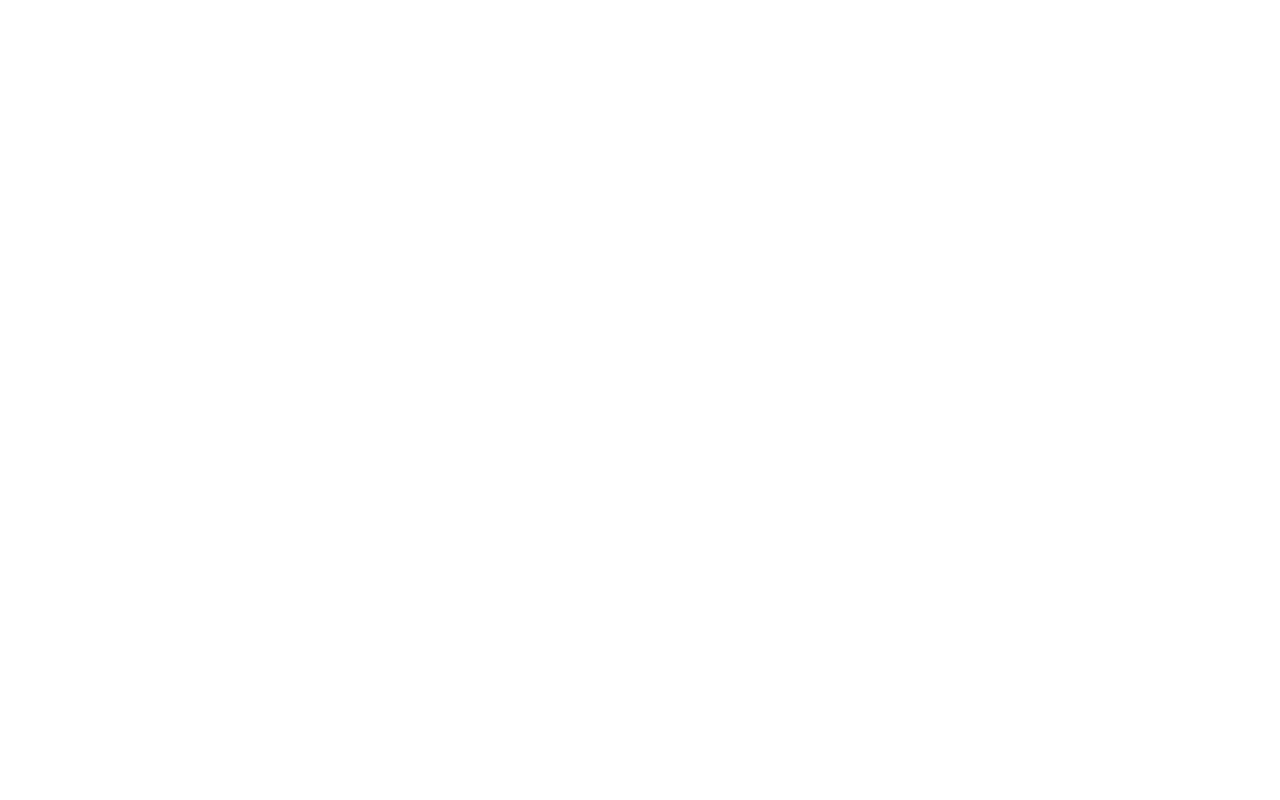
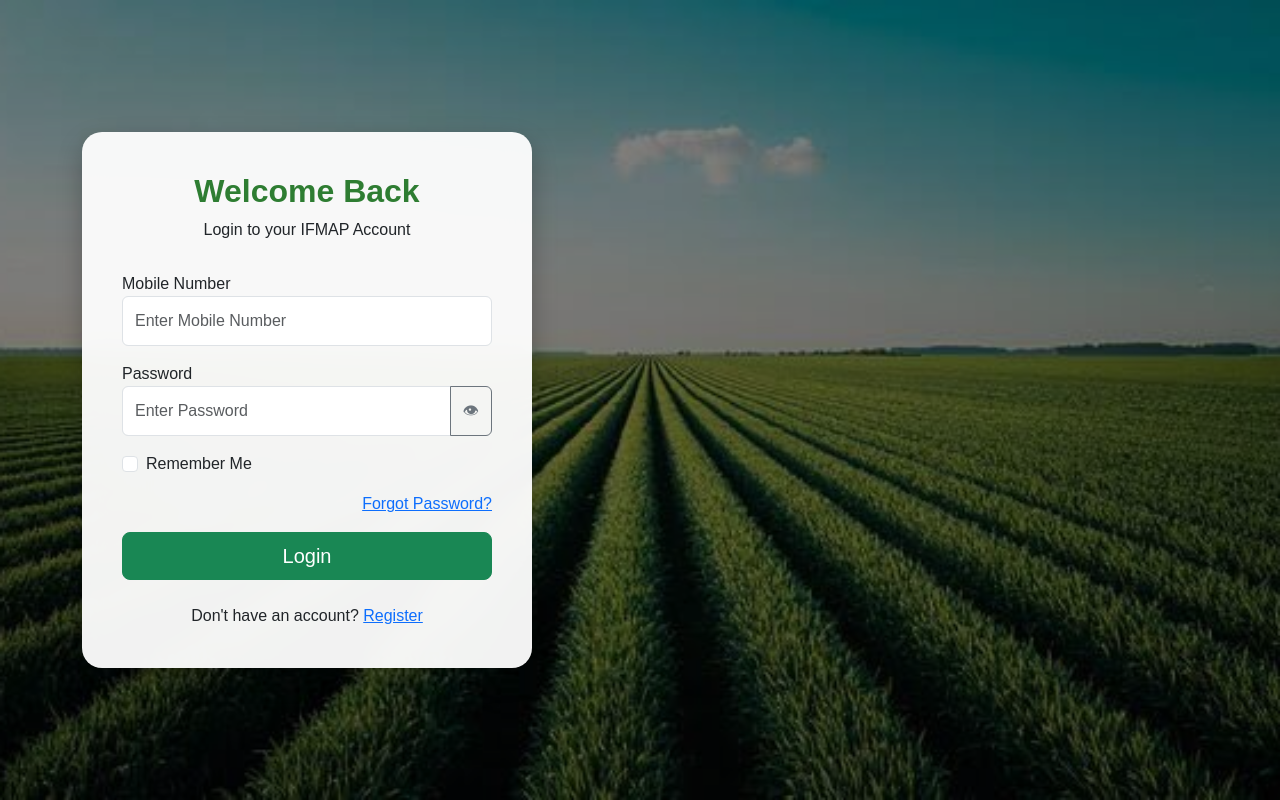
Before and after one commit to vishnurajps/Integrated-Farmer-Marketplace, a plain HTML site: page frontend/pages/login.html in a window 1280 px wide. Drawn offline with nearby package versions, Linux system fonts and the light colour scheme.

Commit message:
Added Registration page and Login page

```diff
--- a/frontend/css/login.css
+++ b/frontend/css/login.css
@@ -0,0 +1,69 @@
+body{
+
+    background:url("../images/farm-bg.jpg") center center/cover no-repeat;
+
+    min-height:100vh;
+
+    display:flex;
+
+    justify-content:center;
+
+    align-items:center;
+
+    font-family:Poppins,sans-serif;
+
+}
+
+body::before{
+
+    content:"";
+
+    position:fixed;
+
+    inset:0;
+
+    background:rgba(0,0,0,.45);
+
+    z-index:-1;
+
+}
+
+.login-card{
+
+    width:450px;
+
+    background:rgba(255,255,255,.95);
+
+    backdrop-filter:blur(12px);
+
+    border-radius:20px;
+
+    padding:40px;
+
+    box-shadow:0 10px 25px rgba(0,0,0,.25);
+
+}
+
+.login-card h2{
+
+    text-align:center;
+
+    color:#2E7D32;
+
+    font-weight:bold;
+
+}
+
+.login-card p{
+
+    text-align:center;
+
+    margin-bottom:30px;
+
+}
+
+.form-control{
+
+    height:50px;
+
+}
--- a/frontend/js/login.js
+++ b/frontend/js/login.js
@@ -0,0 +1,65 @@
+// Show / Hide Password
+
+function togglePassword(){
+
+    const password=document.getElementById("password");
+
+    if(password.type==="password"){
+
+        password.type="text";
+
+    }
+
+    else{
+
+        password.type="password";
+
+    }
+
+}
+
+// Mobile Validation
+
+const mobile=document.getElementById("mobile");
+
+mobile.addEventListener("input",function(){
+
+    mobile.value=mobile.value.replace(/[^0-9]/g,"");
+
+    const error=document.getElementById("mobileError");
+
+    if(mobile.value.length===10){
+
+        error.innerHTML="✓ Valid Mobile Number";
+
+        error.style.color="green";
+
+    }
+
+    else{
+
+        error.innerHTML="Enter 10-digit Mobile Number";
+
+        error.style.color="red";
+
+    }
+
+});
+
+// Login Validation
+
+document.getElementById("loginForm").addEventListener("submit",function(e){
+
+    e.preventDefault();
+
+    if(mobile.value.length!==10){
+
+        alert("Enter a valid Mobile Number");
+
+        return;
+
+    }
+
+    alert("Backend Connection Coming Next!");
+
+});
--- a/frontend/pages/login.html
+++ b/frontend/pages/login.html
@@ -0,0 +1,127 @@
+<!DOCTYPE html>
+<html lang="en">
+
+<head>
+
+    <meta charset="UTF-8">
+    <meta name="viewport" content="width=device-width, initial-scale=1.0">
+
+    <title>Login | IFMAP</title>
+
+    <link href="https://cdn.jsdelivr.net/npm/bootstrap@5.3.3/dist/css/bootstrap.min.css" rel="stylesheet">
+
+    <link rel="stylesheet" href="../css/login.css">
+
+</head>
+
+<body>
+
+<div class="container">
+
+    <div class="login-card">
+
+        <h2>Welcome Back</h2>
+
+        <p>Login to your IFMAP Account</p>
+
+        <form id="loginForm">
+
+            <!-- Mobile -->
+
+            <div class="mb-3">
+
+                <label>Mobile Number</label>
+
+                <input
+                        type="tel"
+                        id="mobile"
+                        class="form-control"
+                        placeholder="Enter Mobile Number"
+                        maxlength="10"
+                        required>
+
+                <small id="mobileError"></small>
+
+            </div>
+
+            <!-- Password -->
+
+            <div class="mb-3">
+
+                <label>Password</label>
+
+                <div class="input-group">
+
+                    <input
+                            type="password"
+                            id="password"
+                            class="form-control"
+                            placeholder="Enter Password"
+                            required>
+
+                    <button
+                            class="btn btn-outline-secondary"
+                            type="button"
+                            onclick="togglePassword()">
+
+                        👁
+
+                    </button>
+
+                </div>
+
+            </div>
+
+            <!-- Remember -->
+
+            <div class="form-check mb-3">
+
+                <input
+                        class="form-check-input"
+                        type="checkbox"
+                        id="remember">
+
+                <label class="form-check-label">
+
+                    Remember Me
+
+                </label>
+
+            </div>
+
+            <div class="text-end mb-3">
+
+                <a href="#">Forgot Password?</a>
+
+            </div>
+
+            <button
+                    class="btn btn-success btn-lg w-100">
+
+                Login
+
+            </button>
+
+        </form>
+
+        <div class="text-center mt-4">
+
+            Don't have an account?
+
+            <a href="register.html">
+
+                Register
+
+            </a>
+
+        </div>
+
+    </div>
+
+</div>
+
+<script src="../js/login.js"></script>
+
+</body>
+
+</html>
```
Also changed, not shown: frontend/js/register.js (+21 -0 lines), frontend/pages/register.html (+92 -6 lines), frontend/css/register.css (line endings or trailing spaces), frontend/images/logo.png (added), 1 other file.
